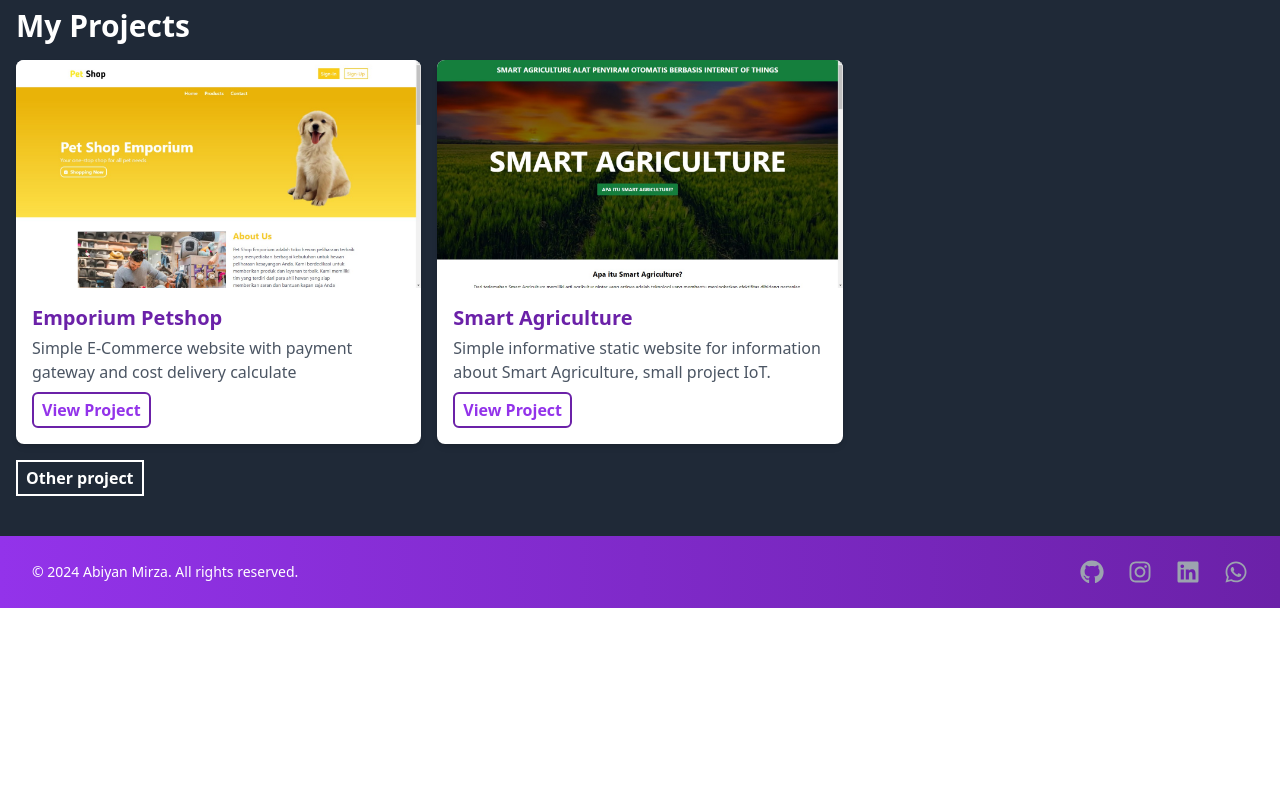
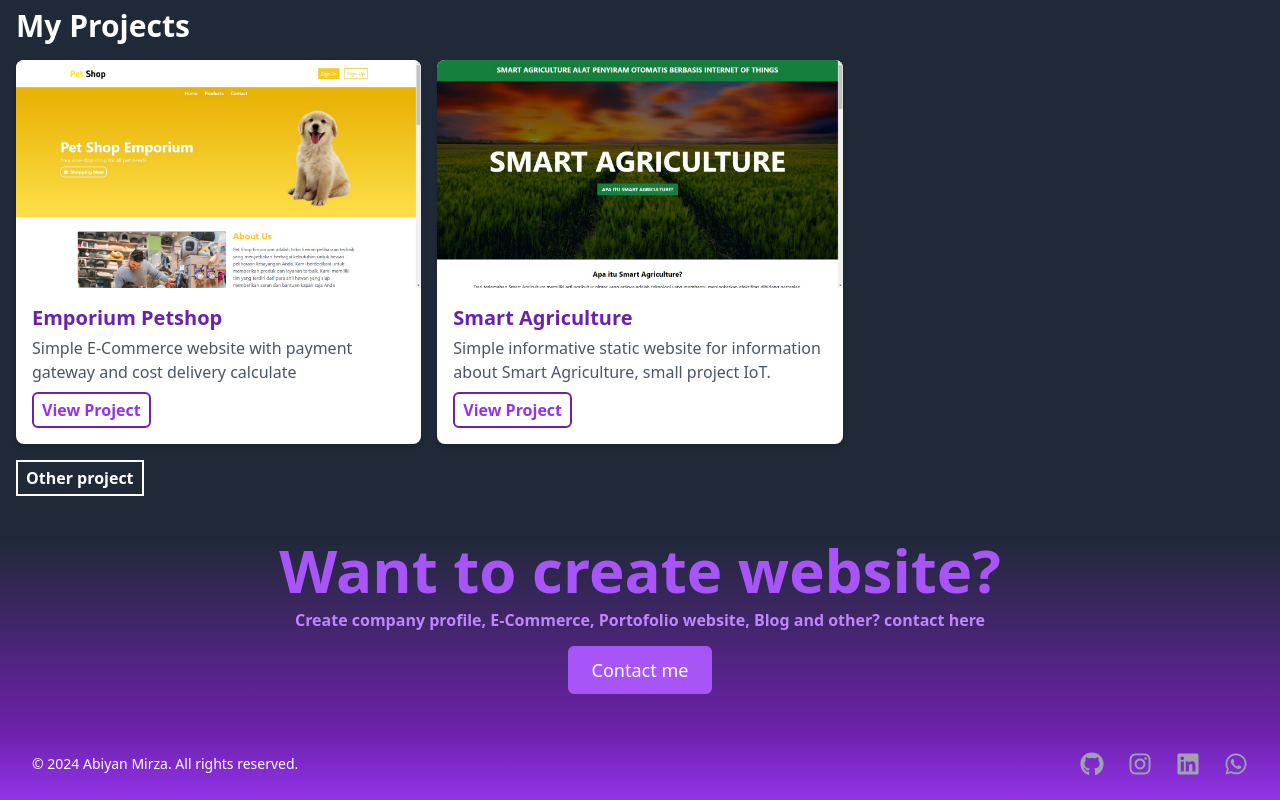
Before and after one commit to abiyyy07/abiyanmirza, a Next.js app: page / in a window 1280 px wide. Shown: the part 1542-2342 px from the top of the page. Before the commit the page ends 2150 px from the top, so only its background shows below. Built offline with nearby package versions, Linux system fonts and the light colour scheme.

Commit message:
Update UI

```diff
--- a/src/app/page.tsx
+++ b/src/app/page.tsx
@@ -70,9 +70,24 @@ export default function Home() {
           isOpen ? '-translate-x-0' : 'translate-x-full'
         }`}
       >
-        <div className="px-2 pt-2 pb-3 space-y-1 sm:px-3 z-auto">
-          <Link href="#" className="block px-3 py-2 rounded-md text-base font-medium text-white hover:text-white hover:bg-gray-700">
-            Items 1
+        <div className="px-2 space-y-1 sm:px-3">
+          <Link href="/" className="hover:text-purple-500 transform duration-200 flex gap-1 mb-2 ml-2">
+            <FaHome className="mt-1" />Home
+          </Link>
+        </div>
+        <div className="px-2 space-y-1 sm:px-3">
+          <button className="hover:text-purple-500 transform duration-200 flex gap-1 mb-2 ml-2" onClick={() => scrollToRef(aboutMe)}>
+            <CgProfile className="mt-1" />About me
+          </button>
+        </div>
+        <div className="px-2 space-y-1 sm:px-3">
+          <button className="hover:text-purple-500 transform duration-200 flex gap-1 mb-2 ml-2" onClick={() => scrollToRef(myProject)}>
+            <CgWebsite className="mt-1" />Project
+          </button>
+        </div>
+        <div className="px-2 space-y-1 sm:px-3">
+          <Link href="https://wa.me/6289698672945" className="hover:text-purple-500 transform duration-200 flex gap-1 mb-2 ml-2">
+            <FaWhatsapp className="mt-1" />Contact Me
           </Link>
         </div>
       </div>
@@ -274,7 +289,17 @@ export default function Home() {
       </div>
     </div>
 
-    <footer className="bg-gradient-to-r from-purple-600 to-purple-800 text-white py-6">
+    <div className="bg-gradient-to-b from-gray-800 to-purple-800 flex flex-col items-center text-center justify-center h-48 text-white">
+      <h1 className="text-4xl md:text-6xl font-bold text-purple-500 mb-2">Want to create website?</h1>
+      <p className="mb-4 font-semibold text-purple-400">Create company profile, E-Commerce, Portofolio website, Blog and other? contact here</p>
+      <div className="text-2xl md:text-3xl mb-10">
+        <Link href="https://wa.me/6289698672945" className="bg-purple-500 text-white px-6 py-3 rounded-md text-lg font-medium hover:bg-purple-700 transition duration-300">
+          Contact me
+        </Link>
+      </div>
+    </div>
+
+    <footer className="bg-gradient-to-b from-purple-800 to-purple-600 text-white py-6">
       <div className="max-w-7xl mx-auto px-4 sm:px-6 lg:px-8">
         <div className="flex flex-col md:flex-row justify-between items-center">
           <div className="text-center md:text-left mb-4 md:mb-0">
```
